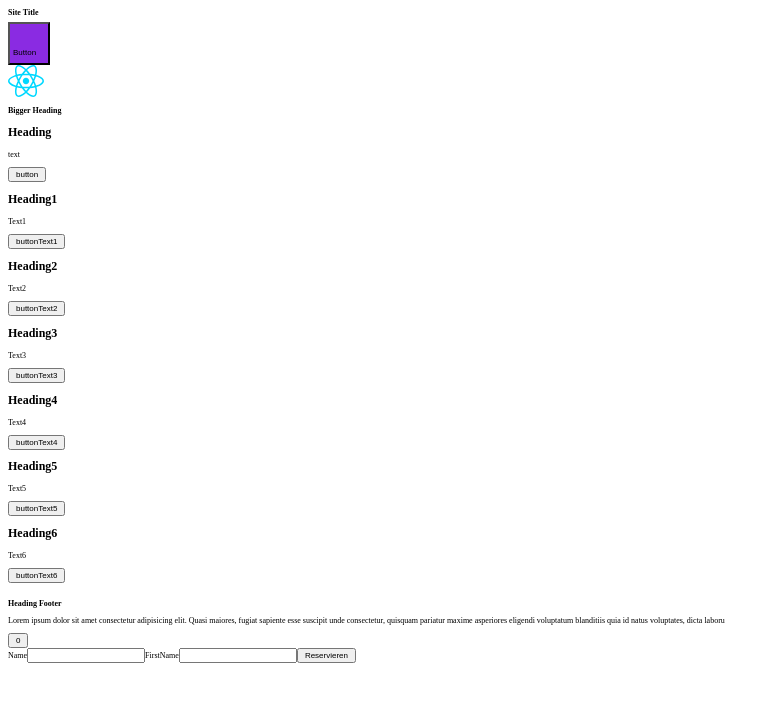
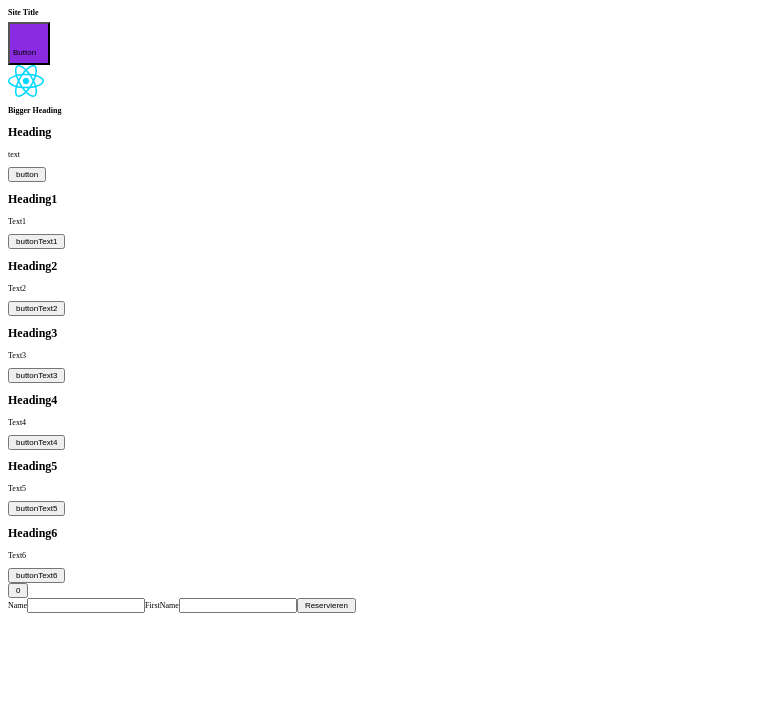
Before and after one commit to wdski24/first-react, a React (Vite) app in the folder first-react/: page / in a window 1280 px wide. Shown: the top 702 px of the page, without its empty margins (0-780 px from the left). Built offline with nearby package versions, Linux system fonts and the light colour scheme.

Commit message:
clean up

```diff
--- a/first-react/src/App.jsx
+++ b/first-react/src/App.jsx
@@ -3,7 +3,8 @@ import { useState } from 'react';
 import './App.css';
 import react from './assets/react.svg';
 import HeadingAndButton from './components/HeadingAndButton/HeadingAndButton';
-import InputField from './components/InputField/InputField';
+import InputField from './components/Forms/InputField/InputField';
+import Forms from './components/Forms/Forms';
 
 //Functional Component -> Name der Funktion ist identisch zum Namen des Files und beginnt immer mit einem großen Buchstaben
 function App() {
@@ -19,10 +20,6 @@ function App() {
   //<></> : React Fragment -> Wird beim Rendering komplett entfernt
   //UseState: State bleibt über den Renderzyklus bestehen und wird wie eine variable verwendet werden. Besteht aus dem Wert und einer Setter Funktion
   const [counter, setCounter] = useState(0);
-  const [name, setName] = useState('');
-  const [firstName, setFirstName] = useState('');
-
-  const [reservationConfirmation, setReservationConfirmation] = useState(false);
 
   const buttonClick = () => {
     console.log('function clicked');
@@ -30,43 +27,7 @@ function App() {
     setCounter((a) => a + 1);
     console.log(name);
   };
-  /**
-   * Conditional Rendering mit Variablen und If-Else/Switch-Case Statement
-   */
-  let form = (
-    <div>
-      {/**
-       * Two-Way Binding Input Component for Forms
-       */}
-      <InputField label='Name' value={name} changeFunction={setName} />
-      <InputField
-        label='FirstName'
-        value={firstName}
-        changeFunction={setFirstName}
-      />
-      <button onClick={() => setReservationConfirmation(true)}>
-        Reservieren
-      </button>
-    </div>
-  );
-  if (name === 'Lukas') {
-    form = (
-      <div>
-        {/**
-         * Two-Way Binding Input Component for Forms
-         */}
-        <InputField label='Name' value={name} changeFunction={setName} />
-        <InputField
-          label='FirstName'
-          value={firstName}
-          changeFunction={setFirstName}
-        />
-        <button onClick={() => setReservationConfirmation(true)}>
-          Stammkundenreservierung
-        </button>
-      </div>
-    );
-  }
+
   return (
     <>
       <div>
@@ -93,27 +54,12 @@ function App() {
           />
         ))}
       </div>
-      <div>
-        <img />
-        <h2>Heading Footer</h2>
-        <p>
-          Lorem ipsum dolor sit amet consectetur adipisicing elit. Quasi
-          maiores, fugiat sapiente esse suscipit unde consectetur, quisquam
-          pariatur maxime asperiores eligendi voluptatum blanditiis quia id
-          natus voluptates, dicta laboru
-        </p>
-      </div>
+
       {/* React Render Zyklus: Wenn in einer Komponente ein Update stattfindet, werden alle Childkomponenten und die Komponente selbst neu gerendert
        * <button onClick={setCounter}>{counter}</button>
        */}
       <button onClick={buttonClick}>{counter}</button>
-
-      {
-        /**
-         * Conditional Rendering in React inline mit ternary operator
-         */
-        reservationConfirmation ? <h2>Reservieren erfolgreich</h2> : form
-      }
+      <Forms />
     </>
   );
 }
--- /dev/null
+++ b/first-react/src/components/Forms/Forms.jsx
@@ -0,0 +1,52 @@
+import { useState } from 'react';
+import InputField from './InputField/InputField';
+function Forms() {
+  const [name, setName] = useState('');
+  const [firstName, setFirstName] = useState('');
+  const [reservationConfirmation, setReservationConfirmation] = useState(false);
+  /**
+   * Conditional Rendering mit Variablen und If-Else/Switch-Case Statement
+   */
+  let form = (
+    <div>
+      {/**
+       * Two-Way Binding Input Component for Forms
+       */}
+      <InputField label='Name' value={name} changeFunction={setName} />
+      <InputField
+        label='FirstName'
+        value={firstName}
+        changeFunction={setFirstName}
+      />
+      <button onClick={() => setReservationConfirmation(true)}>
+        Reservieren
+      </button>
+    </div>
+  );
+  if (name === 'Lukas') {
+    form = (
+      <div>
+        {/**
+         * Two-Way Binding Input Component for Forms
+         */}
+        <InputField label='Name' value={name} changeFunction={setName} />
+        <InputField
+          label='FirstName'
+          value={firstName}
+          changeFunction={setFirstName}
+        />
+        <button onClick={() => setReservationConfirmation(true)}>
+          Stammkundenreservierung
+        </button>
+      </div>
+    );
+  }
+  return (
+    /**
+     * Conditional Rendering in React inline mit ternary operator
+     */
+    <>{reservationConfirmation ? <h2>Reservieren erfolgreich</h2> : form}</>
+  );
+}
+
+export default Forms;
```
Also changed, not shown: first-react/src/components/Forms/InputField/InputField.jsx (renamed from first-react/src/components/InputField/InputField.jsx).
